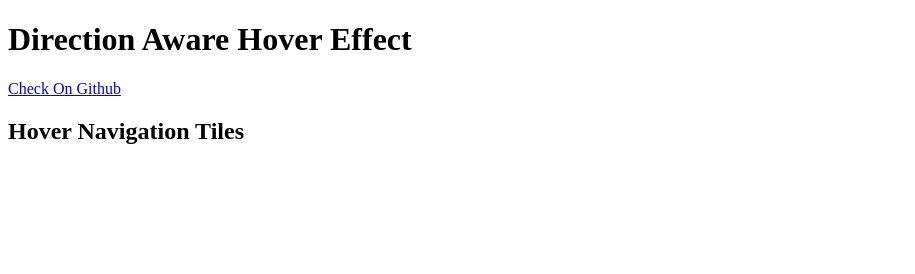
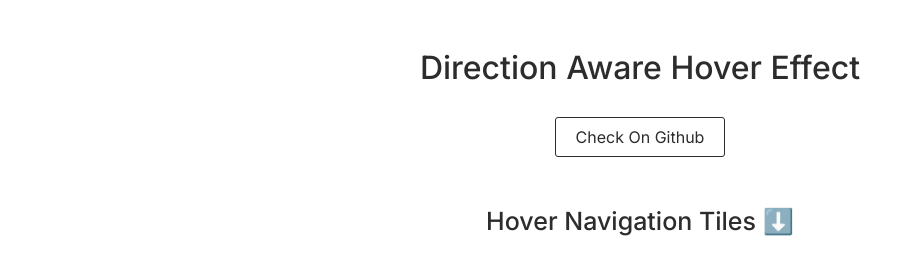
Before and after one commit to nat-davydova/direction-aware-hover, a website: page src/index.template.html in a window 1280 px wide. Shown: the whole page, without its empty margins (0-915 px from the left). Drawn offline with nearby package versions, Linux system fonts and the light colour scheme.

Commit message:
feat: add all the basic structure and styles preparations

```diff
--- a/package.json
+++ b/package.json
@@ -1,6 +1,6 @@
 {
   "name": "direction-aware-hover-effect",
-  "version": "2022.12.09-19.38.27",
+  "version": "2022.12.09-19.53.14",
   "license": "UNLICENSED",
   "homepage": "https://codepen.io/nat-davydova/pen/YzvMNYO/91c83250ea53b76fddd51a99117146fc",
   "scripts": {
--- a/src/index.template.html
+++ b/src/index.template.html
@@ -3,7 +3,10 @@
 <head>
   <meta charset="UTF-8">
   <title>CodePen - Direction Aware Hover Effect</title>
-
+  <link rel="preconnect" href="https://fonts.googleapis.com">
+<link rel="preconnect" href="https://fonts.gstatic.com" crossorigin>
+<link href="https://fonts.googleapis.com/css2?family=Inter:wght@400;500;700&family=Open+Sans:wght@400;500&display=swap" rel="stylesheet"><link rel="stylesheet" href="https://cdnjs.cloudflare.com/ajax/libs/normalize/5.0.0/normalize.min.css">
+<link rel="stylesheet" href="./style.css">
 
 </head>
 <body>
@@ -20,7 +23,7 @@
   <div class="content__inner">
     <div class="container">
       <!--content title-->
-      <h2 class="content__title">Hover Navigation Tiles</h2>
+      <h2 class="content__title">Hover Navigation Tiles ⬇️</h2>
     </div>
   </div>
 </div>
--- /dev/null
+++ b/src/style.css
@@ -0,0 +1,63 @@
+body {
+  font-family: "Inter", sans-serif;
+  font-size: 16px;
+  color: #2c2c2c;
+}
+body a {
+  color: inherit;
+  text-decoration: none;
+}
+
+/* PEN STYLES - !!! you dont neeed them */
+.header {
+  max-width: 500px;
+  margin: 50px auto;
+  text-align: center;
+}
+
+.header__btns {
+  display: flex;
+  justify-content: center;
+  gap: 15px;
+  margin-top: 30px;
+}
+
+.header__btn {
+  transition-property: all;
+  transition-duration: 0.2s;
+  transition-timing-function: linear;
+  transition-delay: 0s;
+  padding: 10px 20px;
+  margin-right: 10px;
+  background-color: #fff;
+  border: 1px solid #2c2c2c;
+  border-radius: 3px;
+  cursor: pointer;
+  outline: none;
+}
+.header__btn:last-child {
+  margin-right: 0;
+}
+.header__btn:hover,
+.header__btn.js-active {
+  color: #fff;
+  background-color: #2c2c2c;
+}
+
+.header__title {
+  margin-bottom: 10px;
+  font-weight: 500;
+}
+
+.content {
+  width: 700px;
+  max-width: 95%;
+  margin: auto;
+}
+
+.content__title {
+  margin-bottom: 40px;
+  font-size: 25px;
+  font-weight: 500;
+  text-align: center;
+}
```
Also changed, not shown: src/index.partial.html (+1 -1 lines), dist/index.html, dist/style.css (added).
